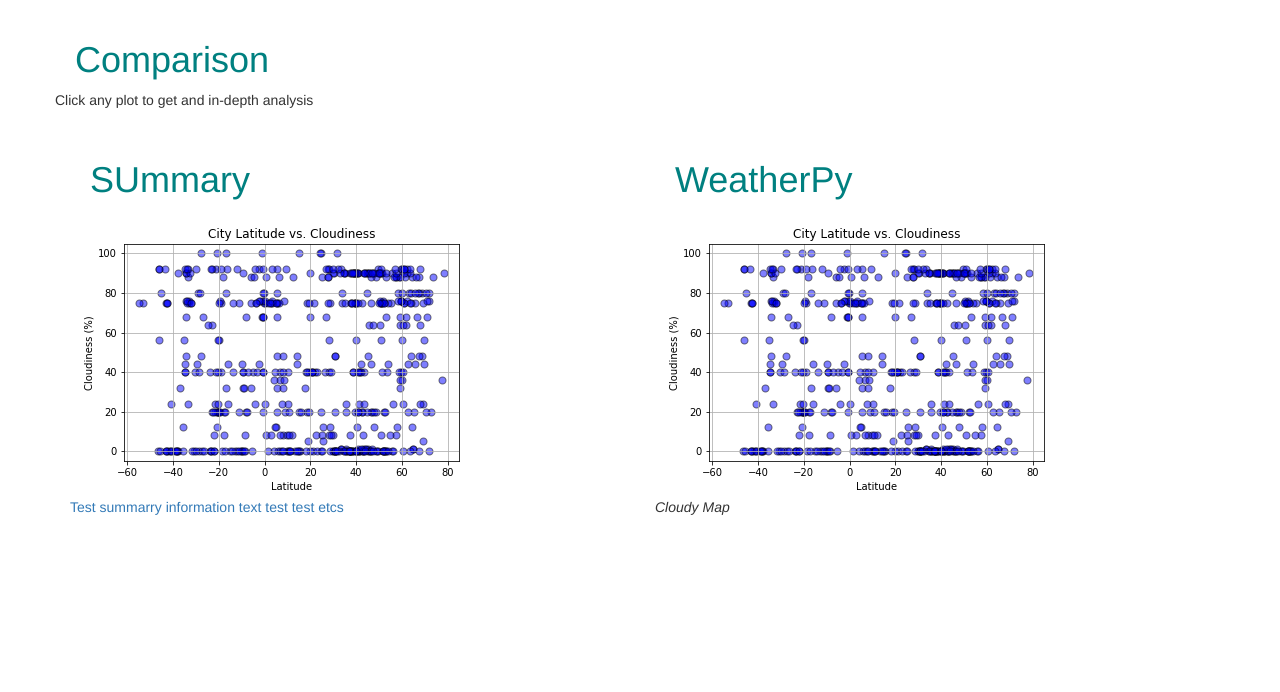
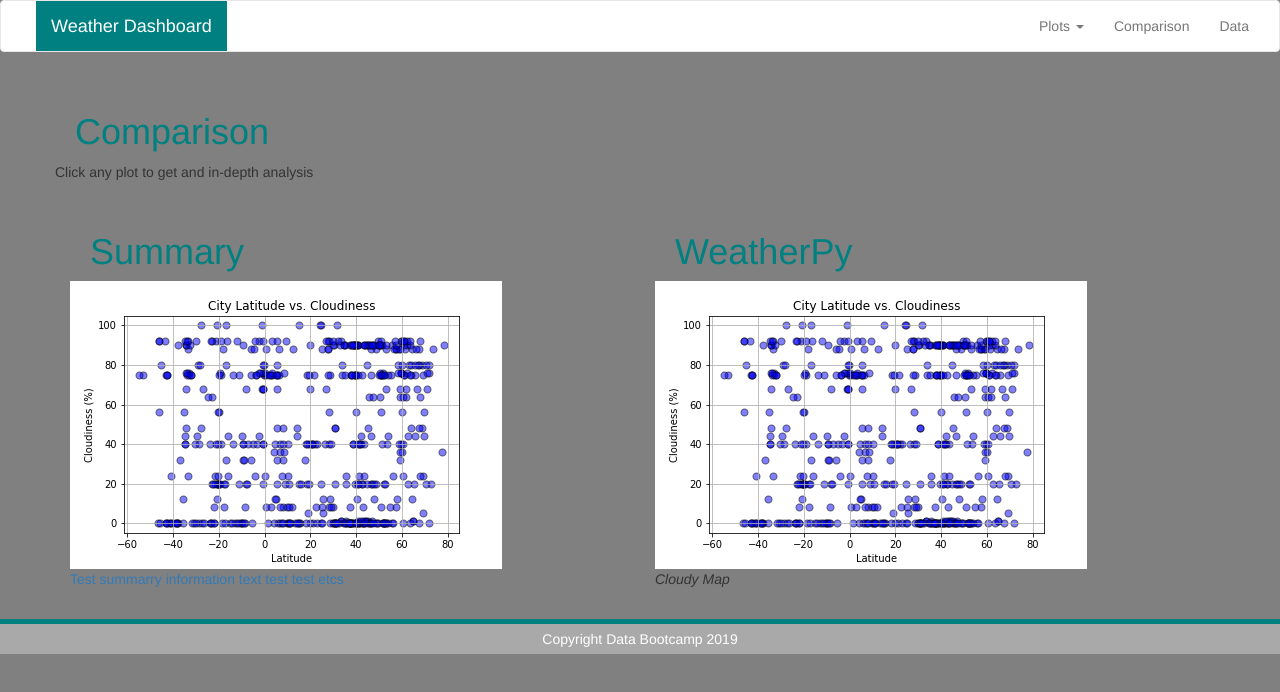
Before and after one commit to jhills5821/Web-Visulization, a plain HTML site: page comparison.html in a window 1280 px wide. Drawn offline with nearby package versions, Linux system fonts and the light colour scheme.

Commit message:
more work done

```diff
--- a/comparison.html
+++ b/comparison.html
@@ -10,7 +10,42 @@
 
     </head>
 
-<body>
+    <body id="bodycolor">
+        <nav class="navbar navbar-default" id="navdetail">
+            <div class="container-fluid">
+            <!-- Brand and toggle get grouped for better mobile display -->
+                <div class="navbar-header">
+                    <button type="button" class="navbar-toggle collapsed" data-toggle="collapse" data-target="#bs-example-navbar-collapse-1" aria-expanded="false">
+                    <span class="sr-only">Toggle navigation</span>
+                    <span class="icon-bar"></span>
+                    <span class="icon-bar"></span>
+                    <span class="icon-bar"></span>
+                    </button>
+                    <a class="navbar-brand" id = "headline" href="index.html">Weather Dashboard</a>
+                </div>
+
+          <!-- Collect the nav links, forms, and other content for toggling -->
+                <div class="collapse navbar-collapse" id="bs-example-navbar-collapse-1">
+
+                    <ul class="nav navbar-nav navbar-right">
+                        <li class="dropdown">
+                            <a href="#" class="dropdown-toggle" data-toggle="dropdown" role="button" aria-haspopup="true" aria-expanded="false">Plots <span class="caret"></span></a>
+                            <ul class="dropdown-menu">
+                                <li><a href="max-temp.html">Max Temperature</a></li>
+                                <li><a href="humidity.html">Humidity</a></li>
+                                <li><a href="cloudiness.html">Cloudiness</a></li>
+                                <li><a href="wind-speed.html">Wind Speed</a></li>
+                            </ul>
+                        </li>
+                        <li><a href="comparison.html">Comparison</a></li>
+                        <li><a href="data.html">Data</a></li>
+                    </ul>
+                </div>
+                <!-- /.navbar-collapse -->
+            </div>
+            <!-- /.container-fluid -->
+        </nav>
+
         <div class="container">
             <!-- First Row -->
             <div class="row">
@@ -20,7 +55,7 @@
             <div class="row">
                 <!-- First (and only column) -->
                 <div class="col-md-6">
-                <h1>SUmmary</h1>
+                    <h1>Summary</h1>
                     <article>
                     <a target="_blank" href="Figures/City Latitude vs. Cloudiness.png">
                     <img src="Figures/City Latitude vs. Cloudiness.png" alt="Cloudy Map">
@@ -36,3 +71,12 @@
                 </div>
             </div>
         </div>
+    </body>
+    <footer class="footer" id="navbar_bottom">
+        <div class = "box">
+            <div class="container">
+                <span>Copyright Data Bootcamp 2019</span>
+            </div>
+        </div>
+    </footer>
+    </html>
--- a/style.css
+++ b/style.css
@@ -1,4 +1,4 @@
-/* Giving our navbar some padding and a background color */
+
 #bodycolor {
     background: gray;
 }
@@ -38,4 +38,10 @@ hr {
     color: white;
     background: darkgray;
     text-align:center;
+    margin-top: 20px;
+    border-top-style: solid;
+    border-top-width: 5px;
+    border-top-color:teal;
+    padding-top: 5px;
+    padding-bottom: 5px;
 }
```
Also changed, not shown: index.html (+8 -5 lines), cloudiness.html (added), humidity.html (added), max-temp.html (added), wind-speed.html (added). Lines whose indentation alone changed are shown as unchanged.
